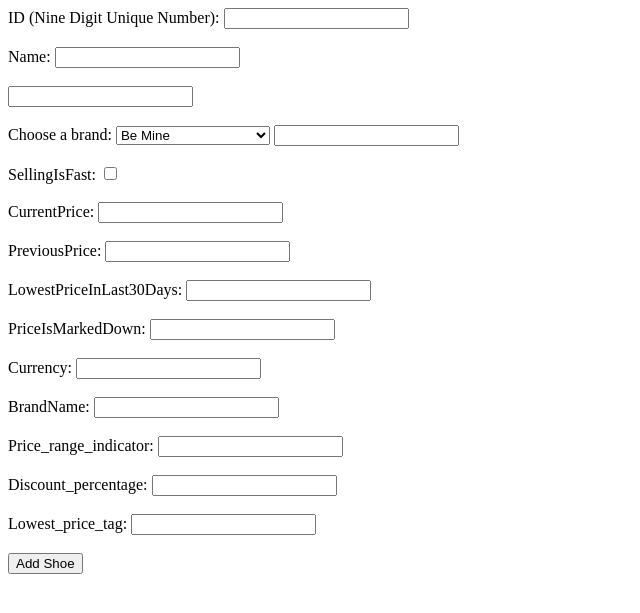
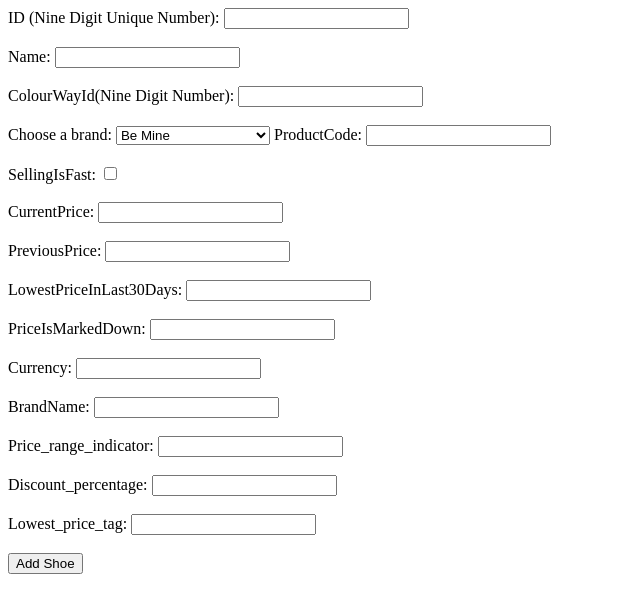
Before and after one commit to avinashd144/pda_20032381, a Flask app: template templates/addShoes.html in a window 1280 px wide. Shown: the top 613 px of the page, without its empty margins (0-640 px from the left). Run offline with Flask 3, Linux system fonts and the light colour scheme; the template is opened without the code that fills it, so the values that code supplies are empty.

Commit message:
clean up

```diff
--- a/templates/addShoes.html
+++ b/templates/addShoes.html
@@ -15,7 +15,7 @@
     <!-- <input type="number" maxlength="9" minlength="9" name="id" id="fid" required  -->
            <!-- pattern="\d{9}" title="ID must be a nine-digit number."><br/><br/> -->
     <label for="fid">ID (Nine Digit Unique Number):</label>
-    <input type="number" name="id" id="fid" required
+    <input type="text" name="id" id="fid" required
     pattern="^\d{9}$" title="ID must be a nine-digit number."
     oninput="this.value = this.value.replace(/[^0-9]/g, '');"
     maxlength="9" minlength="9"><br/><br/>
@@ -28,9 +28,9 @@
     pattern="[A-Za-z]+" title="Please enter only alphabetic characters."><br/><br/>
 
     <!-- ColourWayId ():  -->
-    <!-- <input type="number", name="colourWayId"><br/><br/>
-    <label for="fid">ID (Nine Digit Unique Number):</label> -->
-    <input type="number" name="colourWayId" id="fcolourWayId" required
+    <!-- <input type="number", name="colourWayId"><br/><br/> -->
+    <label for="fcolourWayId">ColourWayId(Nine Digit Number):</label>
+    <input type="text" name="colourWayId" id="fcolourWayId" required
     pattern="^\d{9}$" title="ID must be a nine-digit number."
     oninput="this.value = this.value.replace(/[^0-9]/g, '');"
     maxlength="9" minlength="9"><br/><br/>
@@ -61,9 +61,9 @@
     </select>
 
 
-    <!-- ProductCode (Nine Digit Number):
-    <input type="number", name="productCode"><br/><br/> -->
-    <input type="number" name="ProductCode" id="productCode" required
+    <!-- ProductCode (Nine Digit Number): -->
+    <label for="fproductCode">ProductCode:</label>
+    <input type="text" name="productCode" id="fproductCode" required
     pattern="^\d{9}$" title="ID must be a nine-digit number."
     oninput="this.value = this.value.replace(/[^0-9]/g, '');"
     maxlength="9" minlength="9"><br/><br/>
```
